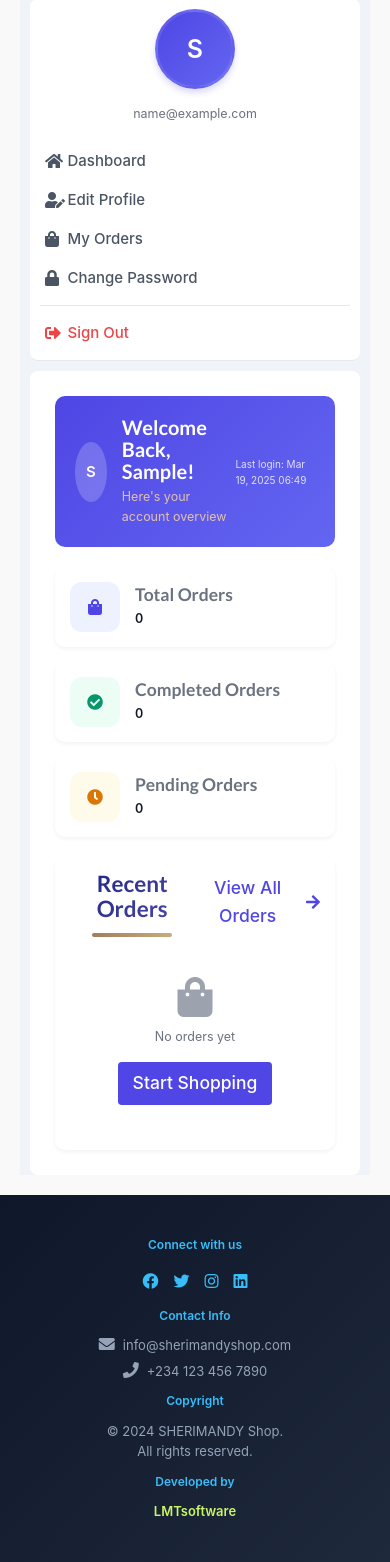
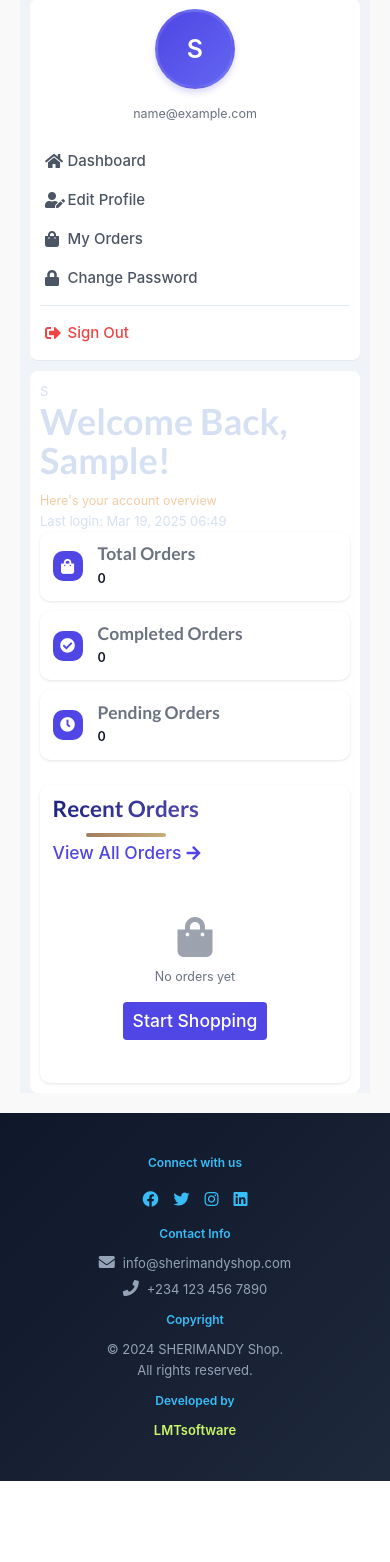
Before and after one commit to JimmyOlsen05/sherimandyshop, a Django app: page /accounts/ in a window 390 px wide. Shown: the part 241-1803 px from the top of the page. After the commit the page ends 1722 px from the top, so only its background shows below. Run offline with Django 3.2, Linux system fonts and the light colour scheme; the visitor is signed in with stand-in values (Sample User, id 1); data that the repository does not hold is empty; some libraries are stand-ins or nearby versions.

Commit message:
Updated features and fixed bugs

```diff
--- a/templates/shop/accounts/dashboard/dashboard.html
+++ b/templates/shop/accounts/dashboard/dashboard.html
@@ -121,95 +120,36 @@
 </div>
 
 <style>
-.dashboard-wrapper {
-    padding: 1.5rem;
+.stats-grid {
+    display: grid;
+    grid-template-columns: repeat(3, 1fr);
+    gap: 1.5rem;
+    margin-bottom: 2.5rem;
 }
 
-.welcome-section {
-    background: linear-gradient(135deg, #4f46e5 0%, #6366f1 100%);
+.stat-card {
+    background: white;
+    padding: 2rem;
     border-radius: 1rem;
-    padding: 2rem;
-    color: white;
-    margin-bottom: 2rem;
-    display: flex;
-    justify-content: space-between;
-    align-items: center;
-}
-
-.user-info {
+    box-shadow: 0 1px 3px rgba(0, 0, 0, 0.1);
     display: flex;
     align-items: center;
     gap: 1.5rem;
 }
 
-.avatar {
-    width: 60px;
-    height: 60px;
-    background: rgba(255, 255, 255, 0.2);
-    border-radius: 50%;
+.stat-icon {
+    width: 4rem;
+    height: 4rem;
+    background: #4f46e5;
+    border-radius: 1rem;
     display: flex;
     align-items: center;
     justify-content: center;
-    font-size: 1.5rem;
-    font-weight: 600;
 }
 
-.welcome-text h1 {
+.stat-icon i {
     font-size: 2rem;
-    font-weight: 600;
-    margin-bottom: 0.5rem;
-}
-
-.welcome-text p {
-    font-size: 1.125rem;
-    opacity: 0.9;
-}
-
-.last-login {
-    font-size: 1rem;
-    opacity: 0.8;
-}
-
-.stats-grid {
-    display: grid;
-    grid-template-columns: repeat(auto-fit, minmax(250px, 1fr));
-    gap: 1.5rem;
-    margin-bottom: 2rem;
-}
-
-.stat-card {
-    background: white;
-    border-radius: 1rem;
-    padding: 1.5rem;
-    display: flex;
-    align-items: center;
-    gap: 1.5rem;
-    box-shadow: 0 2px 4px rgba(0, 0, 0, 0.05);
-}
-
-.stat-icon {
-    width: 50px;
-    height: 50px;
-    border-radius: 12px;
-    display: flex;
-    align-items: center;
-    justify-content: center;
-    font-size: 1.5rem;
-}
-
-.primary .stat-icon {
-    background: #eef2ff;
-    color: #4f46e5;
-}
-
-.success .stat-icon {
-    background: #ecfdf5;
-    color: #059669;
-}
-
-.warning .stat-icon {
-    background: #fffbeb;
-    color: #d97706;
+    color: white;
 }
 
 .stat-info h3 {
@@ -227,15 +167,17 @@
 .orders-section {
     background: white;
     border-radius: 1rem;
-    padding: 1.5rem;
-    box-shadow: 0 2px 4px rgba(0, 0, 0, 0.05);
+    box-shadow: 0 1px 3px rgba(0, 0, 0, 0.1);
+    padding: 2rem;
 }
 
 .section-header {
     display: flex;
     justify-content: space-between;
     align-items: center;
-    margin-bottom: 1.5rem;
+    margin-bottom: 2rem;
+    flex-wrap: wrap;
+    gap: 1rem;
 }
 
 .section-header h2 {
@@ -384,8 +338,26 @@
     background: #4338ca;
 }
 
-/* Mobile Responsiveness */
+/* Tablet Responsiveness */
 @media (max-width: 1024px) {
+    .stats-grid {
+        grid-template-columns: repeat(2, 1fr);
+        gap: 1rem;
+    }
+
+    .stat-card {
+        padding: 1.5rem;
+    }
+
+    .stat-icon {
+        width: 3.5rem;
+        height: 3.5rem;
+    }
+
+    .stat-icon i {
+        font-size: 1.75rem;
+    }
+
     .stat-info h3 {
         font-size: 1.75rem;
     }
@@ -410,16 +382,45 @@
     .total,
     .view-btn {
         font-size: 1.25rem;
+        padding: 1rem 0.75rem;
     }
 }
 
-@media (max-width: 640px) {
+/* Mobile Responsiveness */
+@media (max-width: 768px) {
+    .stats-grid {
+        grid-template-columns: 1fr;
+    }
+
+    .stat-card {
+        padding: 1.25rem;
+    }
+
+    .stat-icon {
+        width: 3rem;
+        height: 3rem;
+    }
+
+    .stat-icon i {
+        font-size: 1.5rem;
+    }
+
     .stat-info h3 {
         font-size: 1.5rem;
     }
 
     .stat-info p {
         font-size: 2.25rem;
+    }
+
+    .orders-section {
+        padding: 1.25rem;
+    }
+
+    .section-header {
+        flex-direction: column;
+        align-items: flex-start;
+        gap: 0.75rem;
     }
 
     .section-header h2 {
@@ -446,6 +461,37 @@
 
     .shop-now-btn {
         font-size: 1.25rem;
+        padding: 0.5rem 1rem;
+    }
+}
+
+/* Small Mobile Responsiveness */
+@media (max-width: 480px) {
+    .stat-info h3 {
+        font-size: 1.25rem;
+    }
+
+    .stat-info p {
+        font-size: 2rem;
+    }
+
+    .section-header h2 {
+        font-size: 1.5rem;
+    }
+
+    .orders-table th,
+    .orders-table td,
+    .order-id,
+    .product-list,
+    .status-badge,
+    .total {
+        font-size: 1rem;
+        padding: 0.5rem 0.375rem;
+    }
+
+    .view-btn {
+        font-size: 1rem;
+        padding: 0.375rem 0.75rem;
     }
 }
 </style>
```
Also changed, not shown: other parts of templates/shop/accounts/dashboard/dashboard.html (+31 -6 lines).
